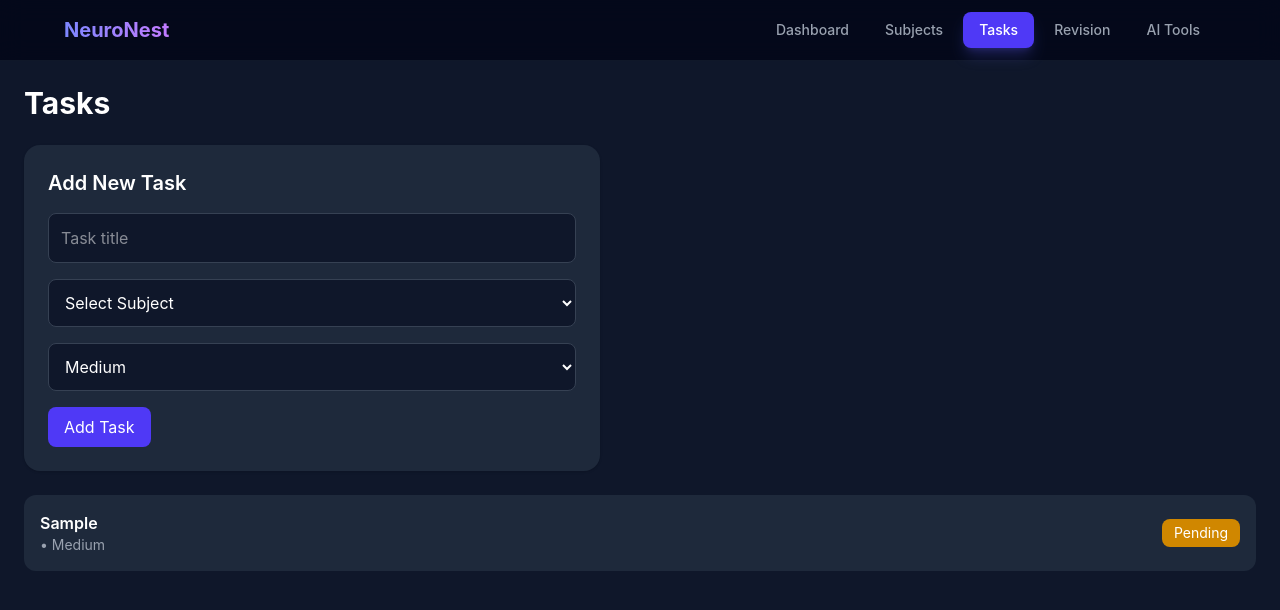
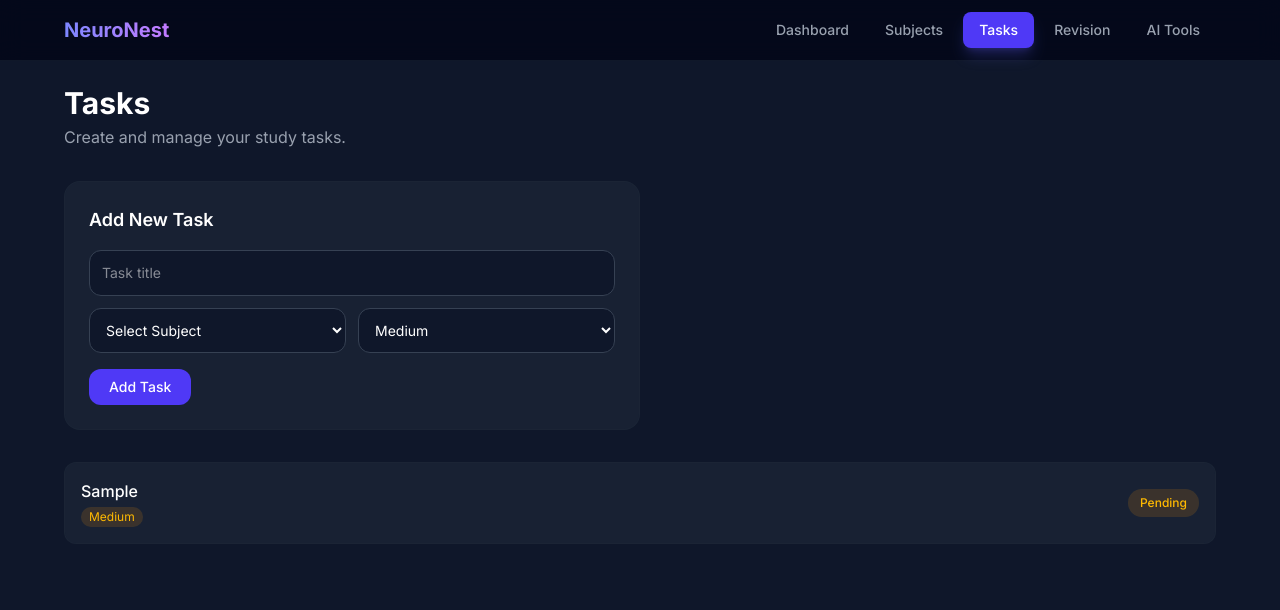
Before and after one commit to AdityaNayak12/NeuroNest, a React (Vite) app: page /tasks in a window 1280 px wide. Both pictures are taken after typing "Sample" into the empty fields and a click on the button "Add Task". Shown: the top 610 px of the page. Built offline with nearby package versions, Linux system fonts and the light colour scheme.

Commit message:
ui: changed ui

```diff
--- a/index.html
+++ b/index.html
@@ -2,6 +2,9 @@
 <html lang="en">
   <head>
     <meta charset="UTF-8" />
+    <link rel="preconnect" href="https://fonts.googleapis.com" />
+    <link rel="preconnect" href="https://fonts.gstatic.com" crossorigin />
+    <link href="https://fonts.googleapis.com/css2?family=Inter:wght@400;500;600;700&display=swap" rel="stylesheet" />
     <link rel="icon" type="image/svg+xml" href="/favicon.svg" />
     <meta name="viewport" content="width=device-width, initial-scale=1.0" />
     <title>neuronest</title>
--- a/src/pages/AITools.jsx
+++ b/src/pages/AITools.jsx
@@ -3,7 +3,7 @@ import { useStudy } from "../context/StudyContext";
 import { generateSummary } from "../services/aiService";
 
 export default function AITools() {
-  const { subjects, topics } = useStudy();
+  const { topics } = useStudy();
   const [input, setInput] = useState("");
   const [summary, setSummary] = useState("");
   const [loading, setLoading] = useState(false);
@@ -21,7 +21,11 @@ export default function AITools() {
       const result = await generateSummary(topic);
       setSummary(result);
     } catch (err) {
-      setError(err.response?.data?.error?.message || err.message || "Something went wrong");
+      setError(
+        err.response?.data?.error?.message ||
+          err.message ||
+          "Something went wrong"
+      );
     } finally {
       setLoading(false);
     }
@@ -31,13 +35,14 @@ export default function AITools() {
 
   return (
     <div className="min-h-screen bg-[#0f172a] text-white p-6">
-      <h1 className="text-3xl font-bold mb-2">AI Tools</h1>
-      <p className="text-gray-400 mb-6">
+      <div className="max-w-6xl mx-auto">
+        <h1 className="text-3xl font-bold mb-1">AI Tools</h1>
+        <p className="text-gray-400 mb-8">
           Generate concise study summaries on any topic using AI.
         </p>
 
-      <div className="bg-[#1e293b] p-6 rounded-2xl shadow max-w-2xl mb-6">
-        <h2 className="text-xl font-semibold mb-4">Generate Summary</h2>
+        <div className="bg-[#1e293b]/60 border border-gray-800/50 p-6 rounded-2xl max-w-2xl mb-6">
+          <h2 className="text-lg font-semibold mb-4">Generate Summary</h2>
 
           <input
             type="text"
@@ -47,7 +52,7 @@ export default function AITools() {
             onKeyDown={(e) => {
               if (e.key === "Enter") handleGenerate();
             }}
-          className="w-full p-3 mb-4 rounded-lg bg-[#0f172a] border border-gray-700 focus:outline-none"
+            className="w-full p-3 mb-4 rounded-xl bg-[#0f172a] border border-gray-700 text-sm"
           />
 
           {allTopics.length > 0 && (
@@ -56,7 +61,7 @@ export default function AITools() {
                 <button
                   key={i}
                   onClick={() => setInput(t)}
-                className="text-xs bg-indigo-600/20 text-indigo-300 border border-indigo-500/30 px-3 py-1 rounded-full hover:bg-indigo-600/40 transition"
+                  className="text-xs bg-indigo-500/10 text-indigo-300 border border-indigo-500/20 px-3 py-1 rounded-full hover:bg-indigo-500/20 transition-colors"
                 >
                   {t}
                 </button>
@@ -67,26 +72,49 @@ export default function AITools() {
           <button
             onClick={handleGenerate}
             disabled={loading || !input.trim()}
-          className="bg-indigo-600 hover:bg-indigo-700 disabled:opacity-50 disabled:cursor-not-allowed px-5 py-2 rounded-lg transition"
+            className="bg-indigo-600 hover:bg-indigo-700 disabled:opacity-40 disabled:cursor-not-allowed px-5 py-2 rounded-xl text-sm font-medium transition-colors"
           >
-          {loading ? "Generating..." : "Generate Summary"}
+            {loading ? (
+              <span className="flex items-center gap-2">
+                <svg className="animate-spin h-4 w-4" viewBox="0 0 24 24">
+                  <circle
+                    className="opacity-25"
+                    cx="12"
+                    cy="12"
+                    r="10"
+                    stroke="currentColor"
+                    strokeWidth="4"
+                    fill="none"
+                  />
+                  <path
+                    className="opacity-75"
+                    fill="currentColor"
+                    d="M4 12a8 8 0 018-8V0C5.373 0 0 5.373 0 12h4z"
+                  />
+                </svg>
+                Generating...
+              </span>
+            ) : (
+              "Generate Summary"
+            )}
           </button>
         </div>
 
         {error && (
-        <div className="bg-red-900/40 border border-red-700 text-red-300 p-4 rounded-xl max-w-2xl mb-6">
+          <div className="bg-red-500/10 border border-red-500/20 text-red-400 p-4 rounded-xl max-w-2xl mb-6 animate-fade-in">
             {error}
           </div>
         )}
 
         {summary && (
-        <div className="bg-[#1e293b] p-6 rounded-2xl shadow max-w-2xl">
-          <h2 className="text-xl font-semibold mb-3">Summary</h2>
-          <div className="text-gray-300 leading-relaxed whitespace-pre-wrap">
+          <div className="bg-[#1e293b]/60 border border-gray-800/50 p-6 rounded-2xl max-w-2xl animate-fade-in">
+            <h2 className="text-lg font-semibold mb-3">Summary</h2>
+            <div className="text-gray-300 leading-relaxed whitespace-pre-wrap text-sm">
               {summary}
             </div>
           </div>
         )}
       </div>
+    </div>
   );
 }
--- a/src/pages/Tasks.jsx
+++ b/src/pages/Tasks.jsx
@@ -1,5 +1,5 @@
-import { useState } from 'react';
-import { useStudy } from '../context/StudyContext';
+import { useState } from "react";
+import { useStudy } from "../context/StudyContext";
 
 function Tasks() {
   const { tasks, subjects, addTask, updateTaskStatus } = useStudy();
@@ -11,37 +11,43 @@ function Tasks() {
   const handleAdd = (e) => {
     e.preventDefault();
     if (!title) return;
-
     addTask({ title, subject, priority });
-
     setTitle("");
     setSubject("");
     setPriority("Medium");
+  };
 
+  const priorityBadge = {
+    High: "bg-red-500/15 text-red-400",
+    Medium: "bg-amber-500/15 text-amber-400",
+    Low: "bg-emerald-500/15 text-emerald-400",
   };
 
   return (
     <div className="min-h-screen bg-[#0f172a] text-white p-6">
-            <h1 className="text-3xl font-bold mb-6">Tasks</h1>
+      <div className="max-w-6xl mx-auto">
+        <h1 className="text-3xl font-bold mb-1">Tasks</h1>
+        <p className="text-gray-400 mb-8">Create and manage your study tasks.</p>
 
         <form
           onSubmit={handleAdd}
-                className="bg-[#1e293b] p-6 rounded-2xl shadow mb-6 max-w-xl"
+          className="bg-[#1e293b]/60 border border-gray-800/50 p-6 rounded-2xl mb-8 max-w-xl"
         >
-                <h2 className="text-xl font-semibold mb-4">Add New Task</h2>
+          <h2 className="text-lg font-semibold mb-4">Add New Task</h2>
 
           <input
             type="text"
             placeholder="Task title"
             value={title}
             onChange={(e) => setTitle(e.target.value)}
-                    className="w-full p-3 mb-4 rounded-lg bg-[#0f172a] border border-gray-700"
+            className="w-full p-3 mb-3 rounded-xl bg-[#0f172a] border border-gray-700 text-sm"
           />
 
+          <div className="grid grid-cols-2 gap-3 mb-4">
             <select
               value={subject}
               onChange={(e) => setSubject(e.target.value)}
-                    className="w-full p-3 mb-4 rounded-lg bg-[#0f172a] border border-gray-700"
+              className="p-3 rounded-xl bg-[#0f172a] border border-gray-700 text-sm"
             >
               <option value="">Select Subject</option>
               {subjects.map((sub) => (
@@ -54,32 +60,41 @@ function Tasks() {
             <select
               value={priority}
               onChange={(e) => setPriority(e.target.value)}
-                    className="w-full p-3 mb-4 rounded-lg bg-[#0f172a] border border-gray-700"
+              className="p-3 rounded-xl bg-[#0f172a] border border-gray-700 text-sm"
             >
               <option>Low</option>
               <option>Medium</option>
               <option>High</option>
             </select>
+          </div>
 
-                <button className="bg-indigo-600 hover:bg-indigo-700 px-4 py-2 rounded-lg">
+          <button className="bg-indigo-600 hover:bg-indigo-700 px-5 py-2 rounded-xl text-sm font-medium transition-colors">
             Add Task
           </button>
         </form>
 
-            <div className="space-y-4">
+        <div className="space-y-3">
           {tasks.length === 0 ? (
-                    <p className="text-gray-400">No tasks yet</p>
+            <p className="text-gray-500">No tasks yet — create one above.</p>
           ) : (
-                    tasks.map((task) => (
+            tasks.map((task, i) => (
               <div
                 key={task.id}
-                            className="bg-[#1e293b] p-4 rounded-xl flex justify-between items-center"
+                className="bg-[#1e293b]/60 border border-gray-800/50 p-4 rounded-xl flex justify-between items-center transition-all duration-200 hover:border-gray-700 animate-fade-in"
+                style={{ animationDelay: `${i * 40}ms` }}
               >
+                <div className="flex items-center gap-3">
                   <div>
-                                <h3 className="font-semibold">{task.title}</h3>
-                                <p className="text-sm text-gray-400">
-                                    {task.subject} • {task.priority}
-                                </p>
+                    <h3 className="font-medium">{task.title}</h3>
+                    <div className="flex items-center gap-2 mt-1">
+                      {task.subject && (
+                        <span className="text-xs text-gray-500">{task.subject}</span>
+                      )}
+                      <span className={`text-xs px-2 py-0.5 rounded-full ${priorityBadge[task.priority]}`}>
+                        {task.priority}
+                      </span>
+                    </div>
+                  </div>
                 </div>
 
                 <button
@@ -89,9 +104,10 @@ function Tasks() {
                       task.status === "Completed" ? "Pending" : "Completed"
                     )
                   }
-                                className={`px-3 py-1 rounded-lg text-sm ${task.status === "Completed"
-                                        ? "bg-green-600"
-                                        : "bg-yellow-600"
+                  className={`text-xs font-medium px-3 py-1.5 rounded-full transition-colors ${
+                    task.status === "Completed"
+                      ? "bg-emerald-500/15 text-emerald-400 hover:bg-emerald-500/25"
+                      : "bg-amber-500/15 text-amber-400 hover:bg-amber-500/25"
                   }`}
                 >
                   {task.status}
@@ -101,6 +117,7 @@ function Tasks() {
           )}
         </div>
       </div>
+    </div>
   );
 }
 
```
Also changed, not shown: src/pages/Revision.jsx (+26 -28 lines). Lines whose indentation alone changed are shown as unchanged.
